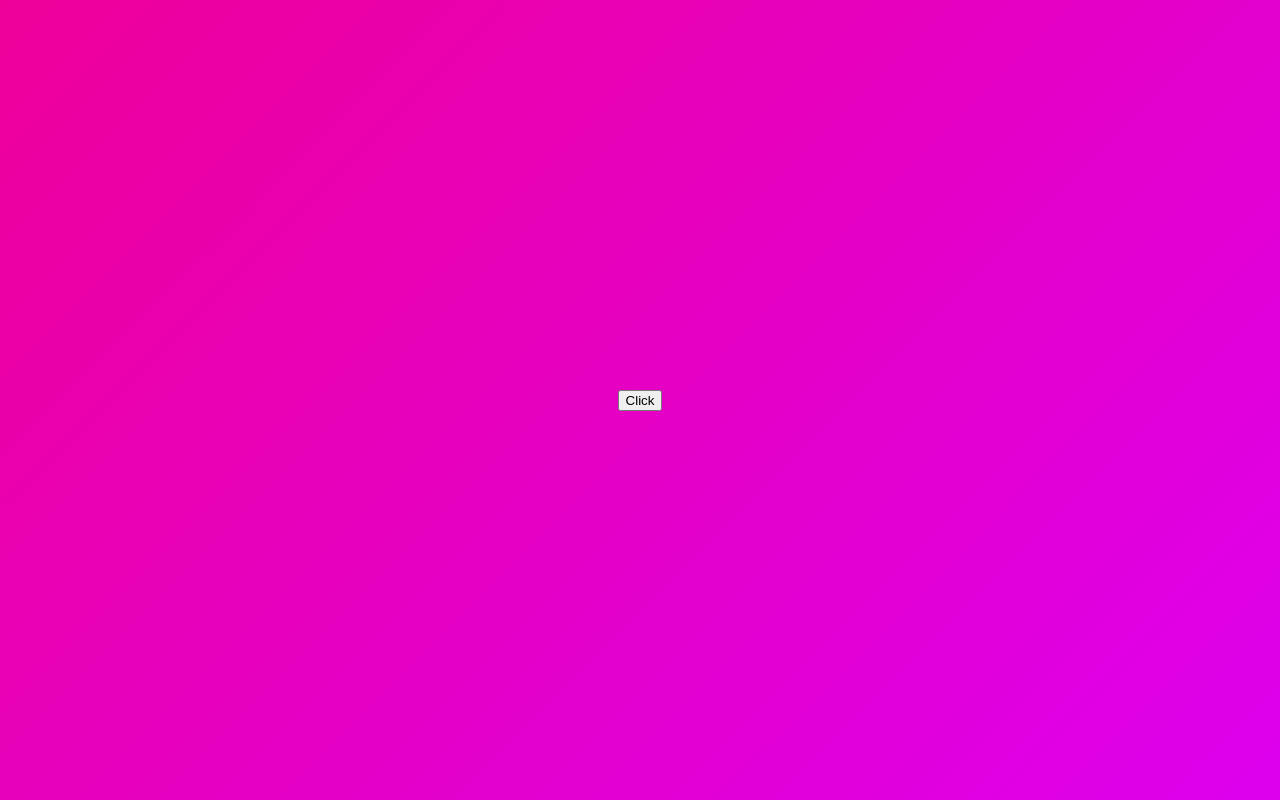
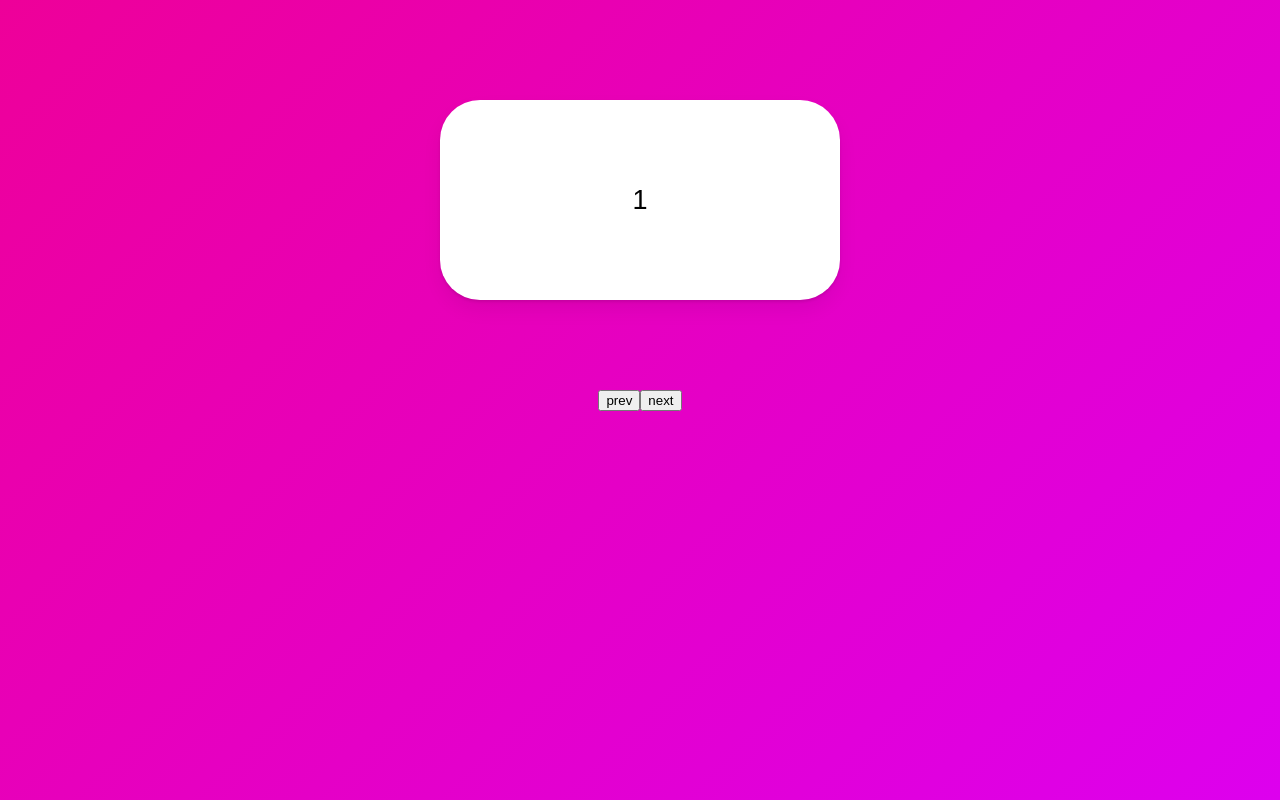
Before and after one commit to kamja44/react-animation, a React (Create React App) app: page / in a window 1280 px wide. Built offline with nearby package versions, Linux system fonts and the light colour scheme.

Commit message:
slider animation
custon, mode="wait"

```diff
--- a/src/App.tsx
+++ b/src/App.tsx
@@ -8,6 +8,7 @@ const Wrapper = styled(motion.div)`
   display: flex;
   justify-content: center;
   align-items: center;
+  flex-direction: column;
   background: linear-gradient(135deg, rgb(238, 0, 153), rgb(221, 0, 238));
 `;
 const Box = styled(motion.div)`
@@ -15,41 +16,72 @@ const Box = styled(motion.div)`
   height: 200px;
   background-color: rgba(255, 255, 255, 1);
   border-radius: 40px;
+  display: flex;
+  justify-content: center;
+  align-items: center;
+  font-size: 27px;
+  box-shadow: 0 2px 3px rgba(0, 0, 0, 0.1), 0 10px 20px rgba(0, 0, 0, 0.06);
   position: absolute;
   top: 100px;
-  box-shadow: 0 2px 3px rgba(0, 0, 0, 0.1), 0 10px 20px rgba(0, 0, 0, 0.06);
 `;
-const boxVariants = {
-  initial: {
+const box = {
+  entry: (back: boolean) => ({
+    x: back ? -500 : 500,
     opacity: 0,
     scale: 0,
-  },
-  visible: {
+    transition: {
+      duration: 0.3,
+    },
+  }),
+  center: {
+    x: 0,
     opacity: 1,
     scale: 1,
-    rotateZ: 360,
   },
-  leaving: {
+  exit: (back: boolean) => ({
+    x: back ? 500 : -500,
     opacity: 0,
-    y: 20,
-  },
+    sacle: 0,
+    transition: {
+      duration: 0.3,
+    },
+  }),
 };
+const ButtonDiv = styled.div`
+  display: flex;
+  justify-content: center;
+  align-items: center;
+`;
+
 function App() {
-  const [showing, setShowing] = useState(false);
-  const toggleShowing = () => setShowing((prev) => !prev);
+  const [visible, setVisible] = useState(1);
+  const [back, setBack] = useState(false);
+  const next = () => {
+    setBack(false);
+    setVisible((prev) => (prev === 10 ? 10 : prev + 1));
+  };
+  const prev = () => {
+    setBack(true);
+    setVisible((prev) => (prev === 1 ? 1 : prev - 1));
+  };
   return (
     <Wrapper>
-      <button onClick={toggleShowing}>Click</button>
-      <AnimatePresence>
-        {showing ? (
-          <Box
-            variants={boxVariants}
-            initial="initial"
-            animate="visible"
-            exit="leaving"
-          />
-        ) : null}
+      <AnimatePresence custom={back}>
+        <Box
+          custom={back}
+          variants={box}
+          initial="entry"
+          animate="center"
+          exit="exit"
+          key={visible}
+        >
+          {visible}
+        </Box>
       </AnimatePresence>
+      <ButtonDiv>
+        <button onClick={prev}>prev</button>
+        <button onClick={next}>next</button>
+      </ButtonDiv>
     </Wrapper>
   );
 }
```
Also changed, not shown: 1 other file (tests, documents, lock files or other folders).
